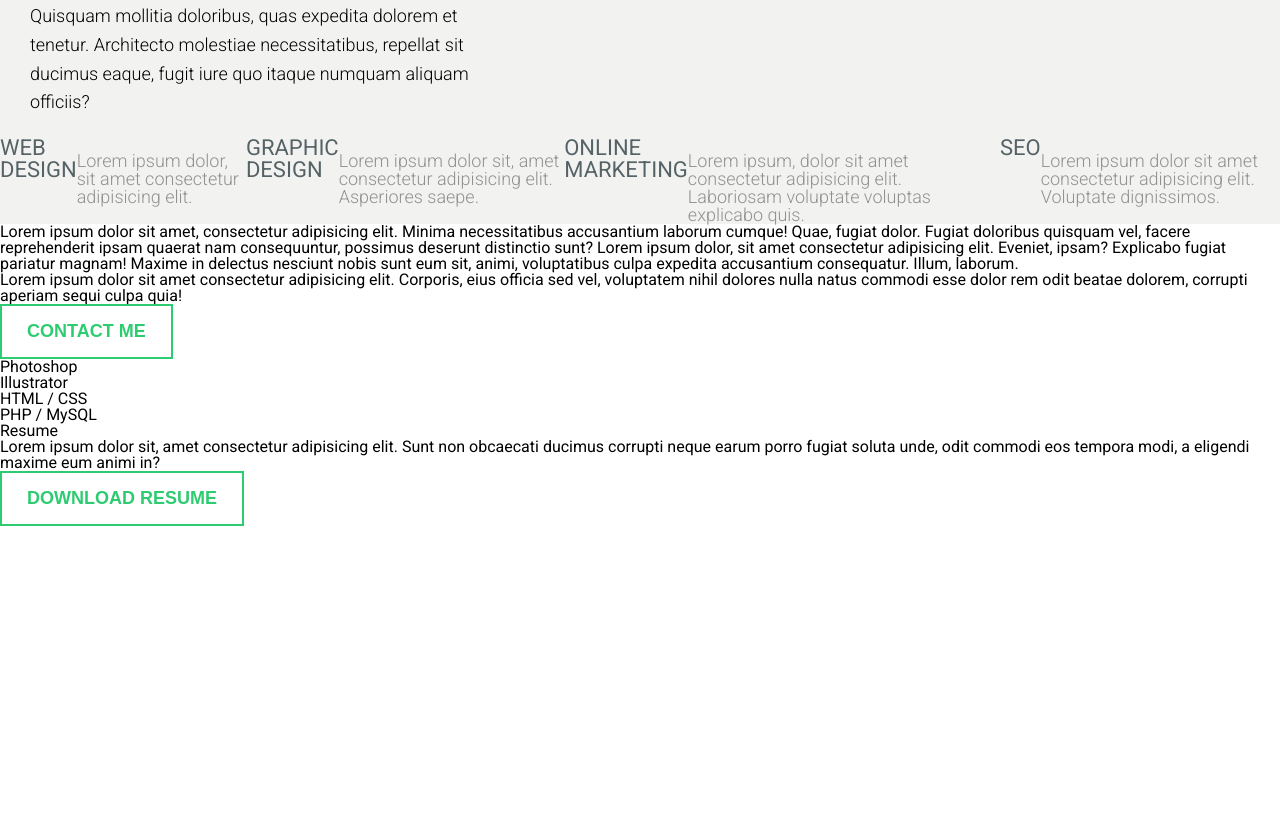
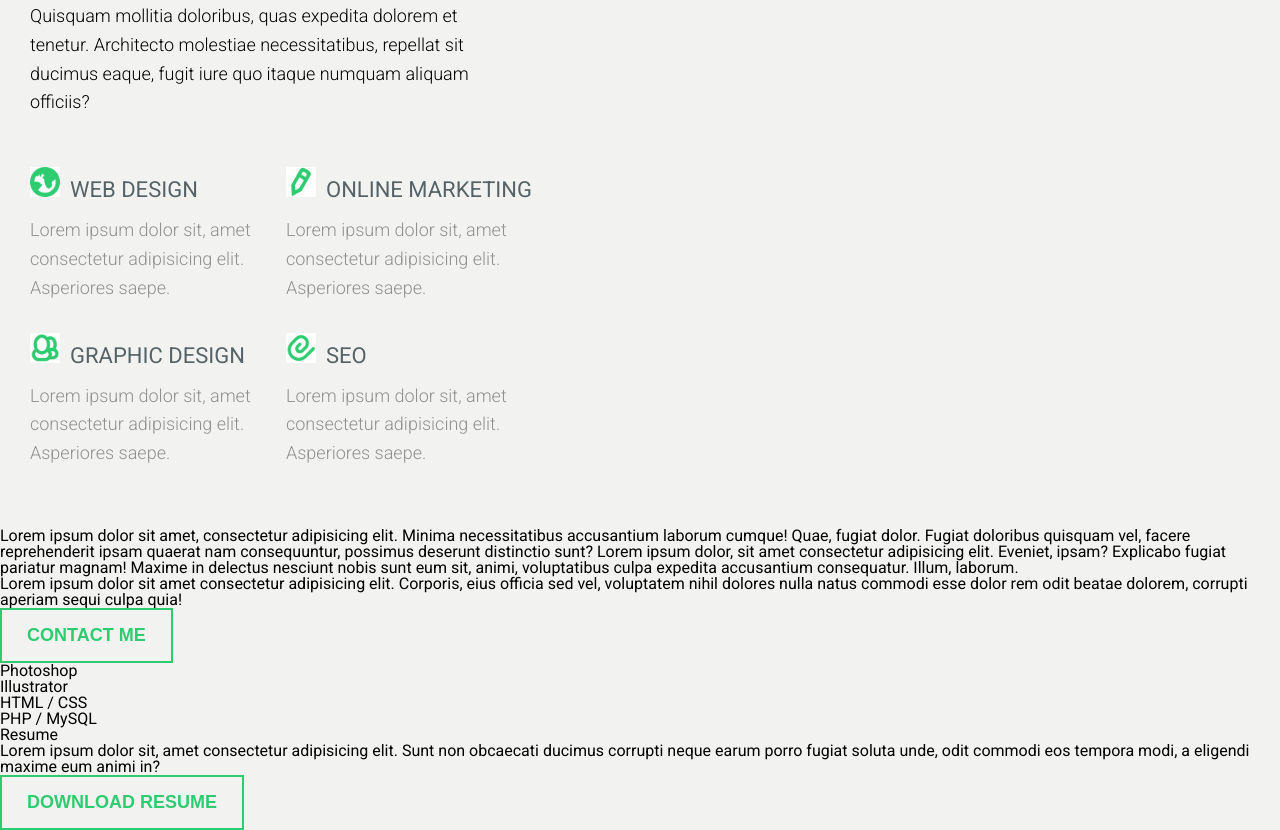
Before and after one commit to SolntsevDaniil/Landing-1, a plain HTML site: page index.html in a window 1280 px wide. Shown: the part 1440-2270 px from the top of the page. Before the commit the page ends 1966 px from the top, so only its background shows below. Drawn offline with Linux system fonts and the light colour scheme.

Commit message:
Version 2.3.2

```diff
--- a/index.html
+++ b/index.html
@@ -119,22 +119,25 @@
 			<p class="about__text">Lorem ipsum dolor sit amet consectetur adipisicing elit. Quisquam mollitia doloribus, quas expedita dolorem et tenetur. Architecto molestiae necessitatibus, repellat sit ducimus eaque, fugit iure quo itaque numquam aliquam officiis?</p>
 		</div>
 
-		<!-- Strengths Section
+				<!-- Strengths Section
 		______________________________________-->
 		<div class="strengths">
-			<h1 class="strengths__title">Web Design</h1>
-			<p class="strengths__text">Lorem ipsum dolor, sit amet consectetur adipisicing elit.</p>
+			<div class="strength">
+				<img src="sass/img/icon_earth.jpg" alt="" class="strength__img"><h1 class="strength__title">Web Design</h1>
+				<p class="strength__text">Lorem ipsum dolor sit, amet consectetur adipisicing elit. Asperiores saepe.</p>
 
-			<h1 class="strengths__title">Graphic Design</h1>
-			<p class="strengths__text">Lorem ipsum dolor sit, amet consectetur adipisicing elit. Asperiores saepe.</p>
+				<img src="sass/img/icon_marketing.jpg" alt="" class="strength__img"><h1 class="strength__title">Graphic Design</h1>
+				<p class="strength__text">Lorem ipsum dolor sit, amet consectetur adipisicing elit. Asperiores saepe.</p>
+			</div>
 
-			<h1 class="strengths__title">Online Marketing</h1>
-			<p class="strengths__text">Lorem ipsum, dolor sit amet consectetur adipisicing elit. Laboriosam voluptate voluptas explicabo quis.</p>
+			<div class="strength">
+				<img src="sass/img/icon_graphic.jpg" alt="" class="strength__img"><h1 class="strength__title">Online Marketing</h1>
+				<p class="strength__text">Lorem ipsum dolor sit, amet consectetur adipisicing elit. Asperiores saepe.</p>
 
-			<h1 class="strengths__title">SEO</h1>
-			<p class="strengths__text">Lorem ipsum dolor sit amet consectetur adipisicing elit. Voluptate dignissimos.</p>
+				<img src="sass/img/icon_seo.jpg" alt="" class="strength__img"><h1 class="strength__title">SEO</h1>
+				<p class="strength__text">Lorem ipsum dolor sit, amet consectetur adipisicing elit. Asperiores saepe.</p>
+			</div>
 		</div>
-	</div>
 
 
 	<!-- Skills section
--- a/sass/_about.scss
+++ b/sass/_about.scss
@@ -46,18 +46,30 @@
     &-wrap { display: inline-block; width: 50%; }
 }
 
-.strengths {
-    display: flex;
+.strength {
+    &s {
+        display: flex;
+        width: 40%;
+        margin: 30px;
+    }
     &__title {
+        display: inline-block;
         font-size: 22px;
+        padding-left: 10px;
+
         text-transform: uppercase;
         color: $darkGrey;
     }
     &__text {
         font-size: 18px;
-        padding: 15px 0 0 0;
+        padding: 15px 0 30px 0;
+        line-height: 1.6;
 
         color: $greyText;
         font-weight: lighter;
     }
+    &__img {
+        width: 30px;
+        height: 30px;
+    }
 }
```
Also changed, not shown: css/styles.css, 1 other file.
